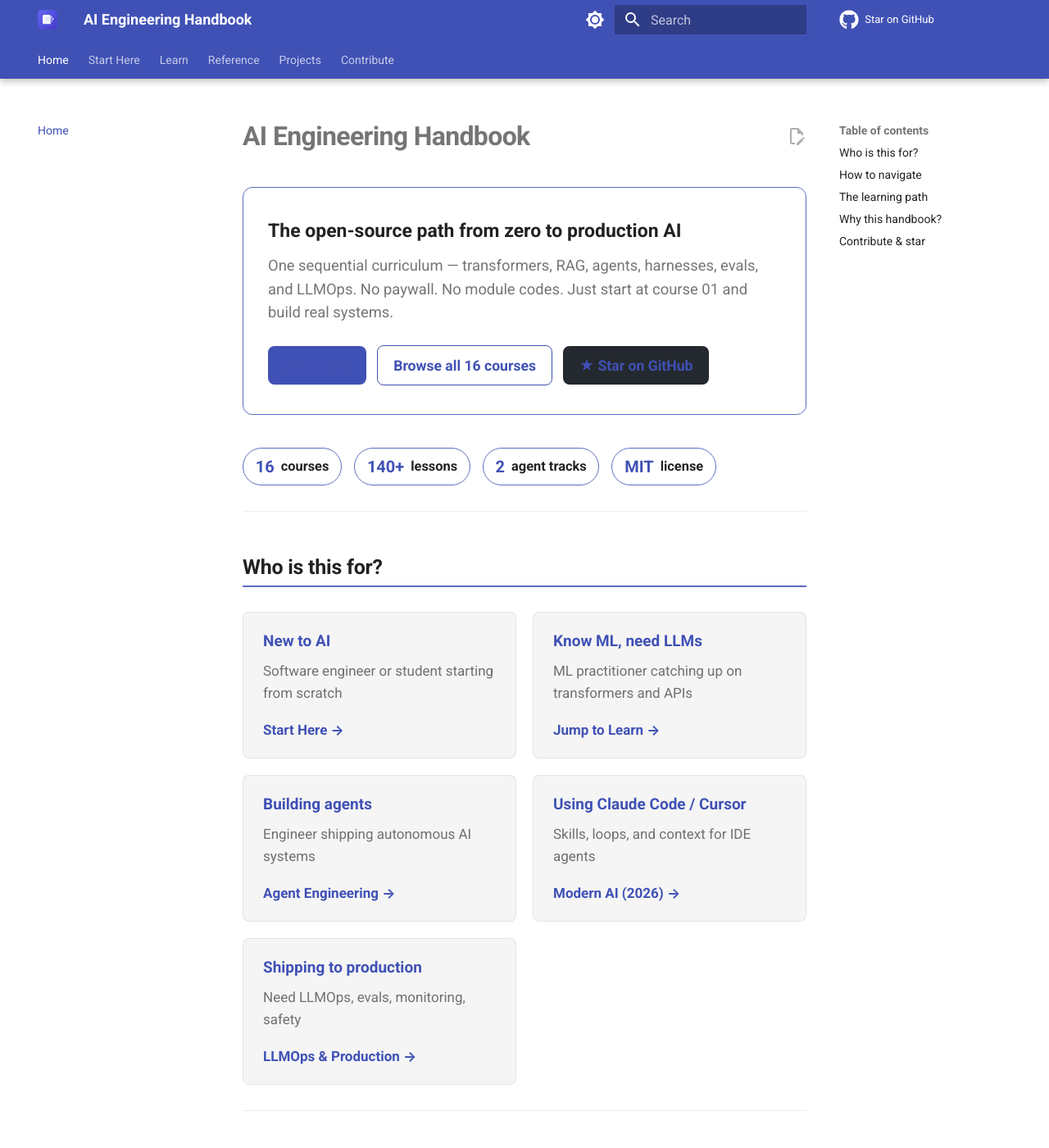
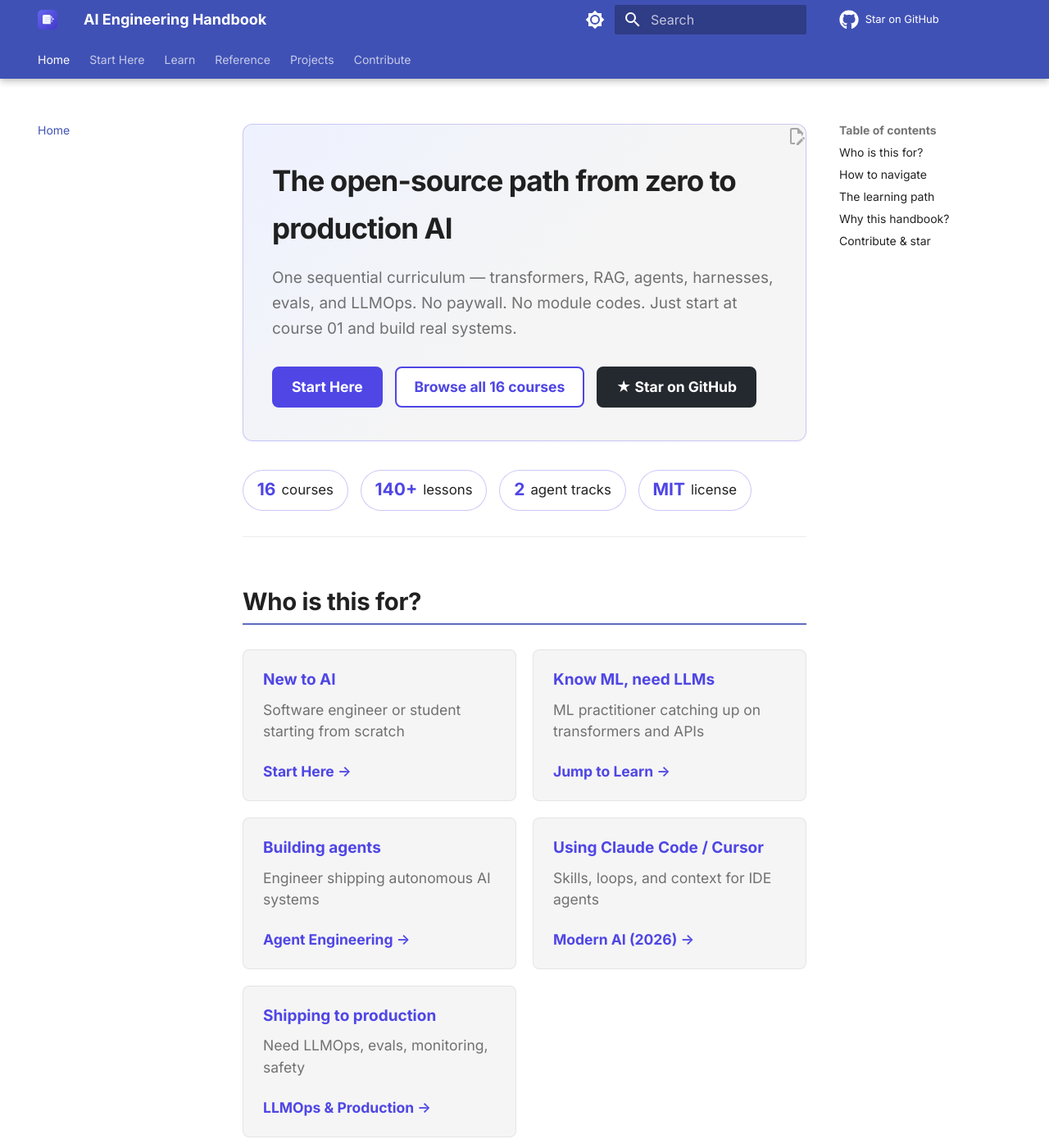
Before and after one commit to psssnikhil/learn-ai-engineering, an MkDocs documentation site: the page built from docs/index.md, in a window 1280 px wide and 1400 px high. Shown: the whole window at 82% size. Built offline with MkDocs 1.6.1 and Material for MkDocs 9.7.7, drawn with Linux system fonts in a browser that asks for light colours; comment, search, counter and statistics services are not loaded.

Commit message:
Fix homepage typography and invisible hero button text.
Override Material link styles on custom buttons, add Inter font, and polish hero, stat pills, and cards.

Co-authored-by: Cursor <cursoragent@cursor.com>

```diff
--- a/docs/index.md
+++ b/docs/index.md
@@ -30,27 +30,27 @@ description: The free, open-source path from transformers to production AI
   <div class="persona-card">
     <div class="persona-card__title">New to AI</div>
     <div class="persona-card__desc">Software engineer or student starting from scratch</div>
-    <a class="persona-card__cta" href="start-here/"><strong>Start Here →</strong></a>
+    <a class="persona-card__cta" href="start-here/">Start Here →</a>
   </div>
   <div class="persona-card">
     <div class="persona-card__title">Know ML, need LLMs</div>
     <div class="persona-card__desc">ML practitioner catching up on transformers and APIs</div>
-    <a class="persona-card__cta" href="learn/"><strong>Jump to Learn →</strong></a>
+    <a class="persona-card__cta" href="learn/">Jump to Learn →</a>
   </div>
   <div class="persona-card">
     <div class="persona-card__title">Building agents</div>
     <div class="persona-card__desc">Engineer shipping autonomous AI systems</div>
-    <a class="persona-card__cta" href="agent-engineering/"><strong>Agent Engineering →</strong></a>
+    <a class="persona-card__cta" href="agent-engineering/">Agent Engineering →</a>
   </div>
   <div class="persona-card">
     <div class="persona-card__title">Using Claude Code / Cursor</div>
     <div class="persona-card__desc">Skills, loops, and context for IDE agents</div>
-    <a class="persona-card__cta" href="ai-engineering-2026/"><strong>Modern AI (2026) →</strong></a>
+    <a class="persona-card__cta" href="ai-engineering-2026/">Modern AI (2026) →</a>
   </div>
   <div class="persona-card">
     <div class="persona-card__title">Shipping to production</div>
     <div class="persona-card__desc">Need LLMOps, evals, monitoring, safety</div>
-    <a class="persona-card__cta" href="production/module-10-llmops-production-systems/"><strong>LLMOps & Production →</strong></a>
+    <a class="persona-card__cta" href="production/module-10-llmops-production-systems/">LLMOps & Production →</a>
   </div>
 </div>
 
--- a/docs/stylesheets/extra.css
+++ b/docs/stylesheets/extra.css
@@ -2,75 +2,174 @@
    AI Engineering Handbook — custom styles
    ============================================================ */
 
+/* ── Typography (Material overrides) ─────────────────────── */
+:root {
+  --aie-font-sans: "Inter", system-ui, -apple-system, "Segoe UI", Roboto, sans-serif;
+  --aie-indigo: #4f46e5;
+  --aie-indigo-dark: #4338ca;
+  --aie-indigo-light: #eef2ff;
+}
+
+.md-typeset {
+  font-size: 0.94rem;
+  line-height: 1.65;
+  -webkit-font-smoothing: antialiased;
+  -moz-osx-font-smoothing: grayscale;
+}
+
+.md-typeset p,
+.md-typeset li {
+  line-height: 1.65;
+}
+
+/* Homepage: site title already in header — hero is the visual headline */
+.md-typeset:has(.hero) > h1:first-of-type {
+  display: none;
+}
+
 /* ── Homepage hero ───────────────────────────────────────── */
 .hero {
-  margin: 0.5rem 0 2rem;
-  padding: 1.75rem 1.5rem;
+  margin: 0.25rem 0 1.75rem;
+  padding: 2rem 1.75rem;
   border-radius: 12px;
-  border: 1px solid var(--md-primary-fg-color--light);
-  background: linear-gradient(
-    135deg,
-    rgba(var(--md-primary-fg-color--rgb), 0.08) 0%,
-    var(--md-code-bg-color) 100%
-  );
+  border: 1px solid rgba(79, 70, 229, 0.25);
+  background: linear-gradient(135deg, var(--aie-indigo-light) 0%, var(--md-code-bg-color) 55%);
+  box-shadow: 0 1px 3px rgba(79, 70, 229, 0.08);
+}
+
+[data-md-color-scheme="slate"] .hero {
+  border-color: rgba(129, 140, 248, 0.35);
+  background: linear-gradient(135deg, rgba(79, 70, 229, 0.15) 0%, var(--md-code-bg-color) 60%);
 }
 
 .hero__tagline {
-  font-size: 1.15rem;
-  font-weight: 600;
-  margin: 0 0 0.5rem;
+  font-family: var(--aie-font-sans);
+  font-size: clamp(1.35rem, 3vw, 1.75rem);
+  font-weight: 700;
+  letter-spacing: -0.025em;
+  line-height: 1.25;
+  margin: 0 0 0.75rem;
   color: var(--md-default-fg-color);
 }
 
 .hero__sub {
-  font-size: 0.92rem;
+  font-size: 0.95rem;
+  line-height: 1.6;
   color: var(--md-default-fg-color--light);
-  margin: 0 0 1.25rem;
-  max-width: 42rem;
-  line-height: 1.55;
+  margin: 0 0 1.5rem;
+  max-width: 40rem;
 }
 
 .hero__actions {
   display: flex;
   flex-wrap: wrap;
-  gap: 0.65rem;
+  gap: 0.75rem;
   align-items: center;
 }
 
 .hero__btn {
   display: inline-flex;
   align-items: center;
-  padding: 0.55em 1.1em;
+  justify-content: center;
+  min-height: 2.5rem;
+  padding: 0.6em 1.25em;
   border-radius: 8px;
-  font-size: 0.88rem;
-  font-weight: 700;
-  text-decoration: none;
-  transition: opacity 0.15s, transform 0.15s;
+  font-family: var(--aie-font-sans);
+  font-size: 0.875rem;
+  font-weight: 600;
+  line-height: 1.2;
+  text-decoration: none !important;
+  white-space: nowrap;
+  transition: background 0.15s, border-color 0.15s, transform 0.15s, box-shadow 0.15s;
 }
 
 .hero__btn:hover {
-  opacity: 0.92;
   transform: translateY(-1px);
+  box-shadow: 0 4px 12px rgba(79, 70, 229, 0.2);
 }
 
 .hero__btn--primary {
-  background: var(--md-primary-fg-color);
-  color: var(--md-primary-bg-color);
+  background: var(--aie-indigo);
+  border: 2px solid var(--aie-indigo);
+  color: #ffffff !important;
+}
+
+.hero__btn--primary:hover {
+  background: var(--aie-indigo-dark);
+  border-color: var(--aie-indigo-dark);
+  color: #ffffff !important;
 }
 
 .hero__btn--secondary {
-  border: 1.5px solid var(--md-primary-fg-color);
-  color: var(--md-primary-fg-color);
+  background: #ffffff;
+  border: 2px solid var(--aie-indigo);
+  color: var(--aie-indigo) !important;
+}
+
+.hero__btn--secondary:hover {
+  background: var(--aie-indigo-light);
+  color: var(--aie-indigo-dark) !important;
+}
+
+[data-md-color-scheme="slate"] .hero__btn--secondary {
+  background: var(--md-default-bg-color);
 }
 
 .hero__btn--github {
   background: #24292f;
-  color: #fff;
+  border: 2px solid #24292f;
+  color: #ffffff !important;
+}
+
+.hero__btn--github:hover {
+  background: #1c2128;
+  border-color: #1c2128;
+  color: #ffffff !important;
 }
 
 [data-md-color-scheme="slate"] .hero__btn--github {
   background: #f0f6fc;
-  color: #24292f;
+  border-color: #f0f6fc;
+  color: #24292f !important;
+}
+
+[data-md-color-scheme="slate"] .hero__btn--github:hover {
+  background: #dce4ec;
+  color: #24292f !important;
+}
+
+/* Material sets .md-typeset a { color: link } — must override for buttons */
+.md-typeset a.hero__btn,
+.md-typeset a.hero__btn:hover,
+.md-typeset a.hero__btn:focus,
+.md-typeset a.hero__btn strong {
+  text-decoration: none !important;
+}
+
+.md-typeset a.hero__btn--primary,
+.md-typeset a.hero__btn--primary:hover,
+.md-typeset a.hero__btn--primary:focus {
+  color: #ffffff !important;
+}
+
+.md-typeset a.hero__btn--secondary,
+.md-typeset a.hero__btn--secondary:hover,
+.md-typeset a.hero__btn--secondary:focus {
+  color: var(--aie-indigo) !important;
+}
+
+[data-md-color-scheme="slate"] .md-typeset a.hero__btn--secondary:hover {
+  color: var(--aie-indigo-dark) !important;
+}
+
+.md-typeset a.hero__btn--github,
+.md-typeset a.hero__btn--github:hover {
+  color: #ffffff !important;
+}
+
+[data-md-color-scheme="slate"] .md-typeset a.hero__btn--github,
+[data-md-color-scheme="slate"] .md-typeset a.hero__btn--github:hover {
+  color: #24292f !important;
 }
 
 /* ── Typography & reading width ─────────────────────────── */
@@ -201,30 +300,45 @@
 }
 
 .persona-card__title {
+  font-family: var(--aie-font-sans);
   font-weight: 700;
   font-size: 0.95rem;
   margin-bottom: 0.4rem;
-  color: var(--md-primary-fg-color);
+  color: var(--aie-indigo);
 }
 
 .persona-card__desc {
-  font-size: 0.85rem;
+  font-size: 0.875rem;
+  line-height: 1.5;
   color: var(--md-default-fg-color--light);
-  margin-bottom: 0.6rem;
+  margin-bottom: 0.75rem;
 }
 
 .persona-card__cta {
   display: inline-block;
-  font-size: 0.85rem;
+  font-family: var(--aie-font-sans);
+  font-size: 0.875rem;
   font-weight: 600;
-  color: var(--md-primary-fg-color);
-  text-decoration: none;
+  color: var(--aie-indigo) !important;
+  text-decoration: none !important;
   margin-right: 0.75rem;
-  margin-top: 0.25rem;
+  margin-top: 0.35rem;
 }
 
 .persona-card__cta:hover {
-  text-decoration: underline;
+  color: var(--aie-indigo-dark) !important;
+  text-decoration: underline !important;
+}
+
+.md-typeset a.persona-card__cta,
+.md-typeset a.persona-card__cta:hover,
+.md-typeset a.persona-card__cta strong {
+  color: var(--aie-indigo) !important;
+}
+
+.md-typeset a.persona-card__cta:hover,
+.md-typeset a.persona-card__cta:hover strong {
+  color: var(--aie-indigo-dark) !important;
 }
 
 /* ── Quick-nav pills (homepage, topic map) ──────────────── */
@@ -238,20 +352,35 @@
 .quick-nav__item {
   display: inline-flex;
   align-items: center;
-  padding: 0.4em 0.9em;
-  border-radius: 6px;
-  border: 1.5px solid var(--md-primary-fg-color--light);
-  font-size: 0.82rem;
+  padding: 0.45em 1em;
+  border-radius: 8px;
+  border: 1.5px solid rgba(79, 70, 229, 0.35);
+  font-family: var(--aie-font-sans);
+  font-size: 0.84rem;
   font-weight: 600;
-  color: var(--md-primary-fg-color);
-  text-decoration: none;
+  color: var(--aie-indigo) !important;
+  text-decoration: none !important;
   transition: background 0.15s, border-color 0.15s;
 }
 
 .quick-nav__item:hover {
-  background: var(--md-primary-fg-color--light);
-  border-color: var(--md-primary-fg-color);
-  color: var(--md-primary-fg-color);
+  background: var(--aie-indigo-light);
+  border-color: var(--aie-indigo);
+  color: var(--aie-indigo-dark) !important;
+}
+
+.md-typeset a.quick-nav__item,
+.md-typeset a.quick-nav__item:hover {
+  color: var(--aie-indigo) !important;
+  text-decoration: none !important;
+}
+
+.md-typeset a.quick-nav__item:hover {
+  color: var(--aie-indigo-dark) !important;
+}
+
+[data-md-color-scheme="slate"] .quick-nav__item:hover {
+  background: rgba(79, 70, 229, 0.2);
 }
 
 /* ── Module stat pills on homepage ──────────────────────── */
@@ -265,24 +394,36 @@
 .stat-pill {
   display: inline-flex;
   align-items: center;
-  gap: 0.4rem;
-  padding: 0.35em 0.9em;
+  gap: 0.35rem;
+  padding: 0.4em 1em;
   border-radius: 99px;
-  border: 1.5px solid var(--md-primary-fg-color--light);
-  font-size: 0.82rem;
-  font-weight: 600;
+  border: 1.5px solid rgba(79, 70, 229, 0.3);
+  background: #ffffff;
+  font-family: var(--aie-font-sans);
+  font-size: 0.84rem;
+  font-weight: 500;
   color: var(--md-default-fg-color);
 }
 
+[data-md-color-scheme="slate"] .stat-pill {
+  background: var(--md-default-bg-color);
+}
+
 .stat-pill__value {
-  color: var(--md-primary-fg-color);
-  font-size: 1rem;
+  color: var(--aie-indigo);
+  font-size: 1.05rem;
+  font-weight: 700;
 }
 
 /* ── Phase table improvements ───────────────────────────── */
 .md-typeset table:not([class]) th {
-  background: var(--md-primary-fg-color);
-  color: var(--md-primary-bg-color);
+  background: var(--aie-indigo);
+  color: #ffffff !important;
+  font-weight: 600;
+}
+
+.md-typeset table:not([class]) th a {
+  color: #ffffff !important;
 }
 
 /* ── Mermaid diagram centering ──────────────────────────── */
@@ -301,9 +442,16 @@
 
 /* ── Announcement banner ─────────────────────────────────── */
 .md-banner {
-  background: var(--md-primary-fg-color);
-  color: var(--md-primary-bg-color);
-  font-size: 0.82rem;
+  background: var(--aie-indigo);
+  color: #ffffff;
+  font-size: 0.84rem;
+  font-weight: 500;
+}
+
+.md-banner a {
+  color: #ffffff !important;
+  text-decoration: underline;
+  font-weight: 600;
 }
 
 /* ── Code block improvements ───────────────────────────── */
--- a/mkdocs.yml
+++ b/mkdocs.yml
@@ -11,6 +11,9 @@ theme:
   favicon: assets/favicon.svg
   icon:
     repo: fontawesome/brands/github
+  font:
+    text: Inter
+    code: JetBrains Mono
   palette:
     - scheme: default
       primary: indigo
```
Also changed, not shown: 1 other file.
